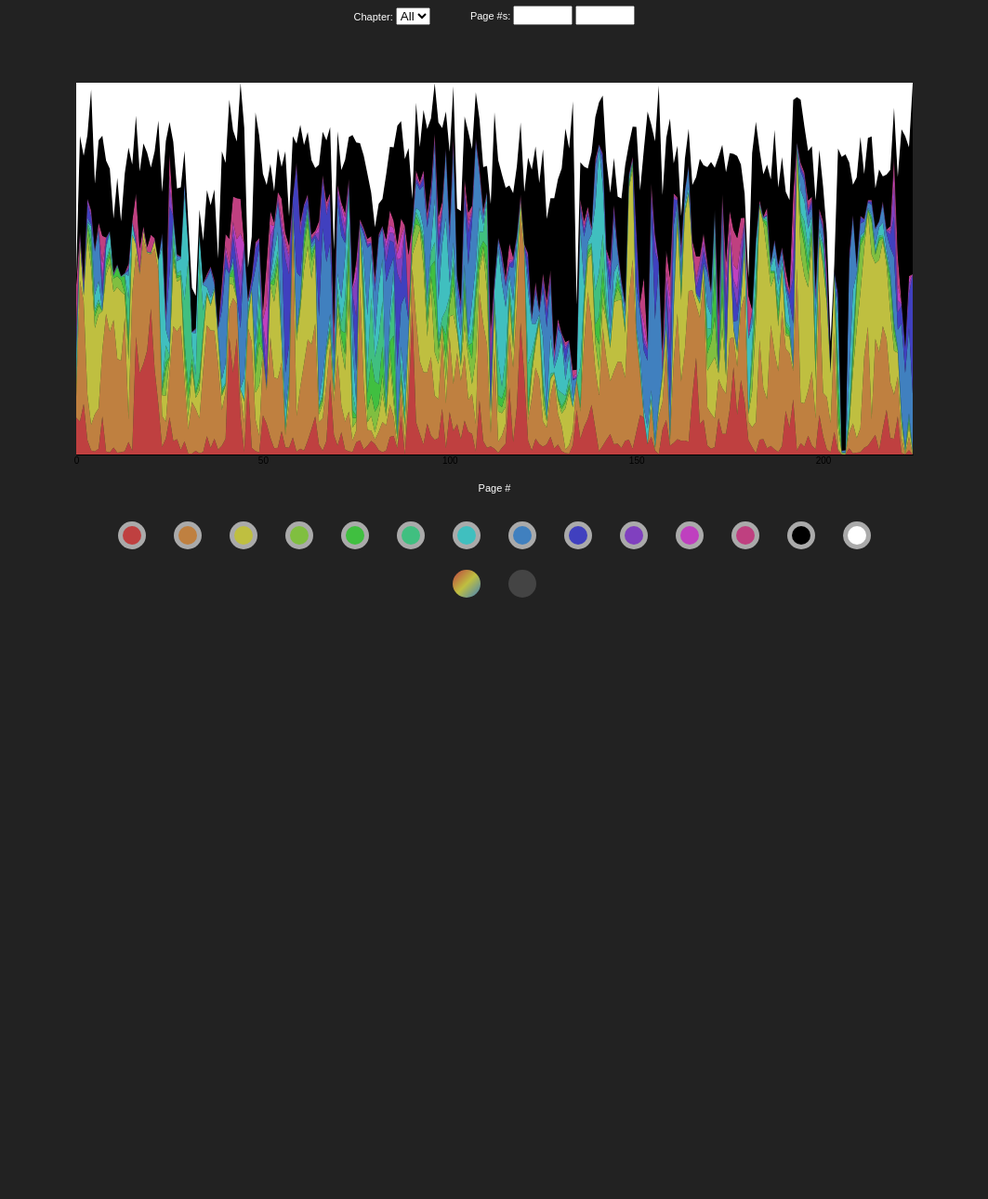
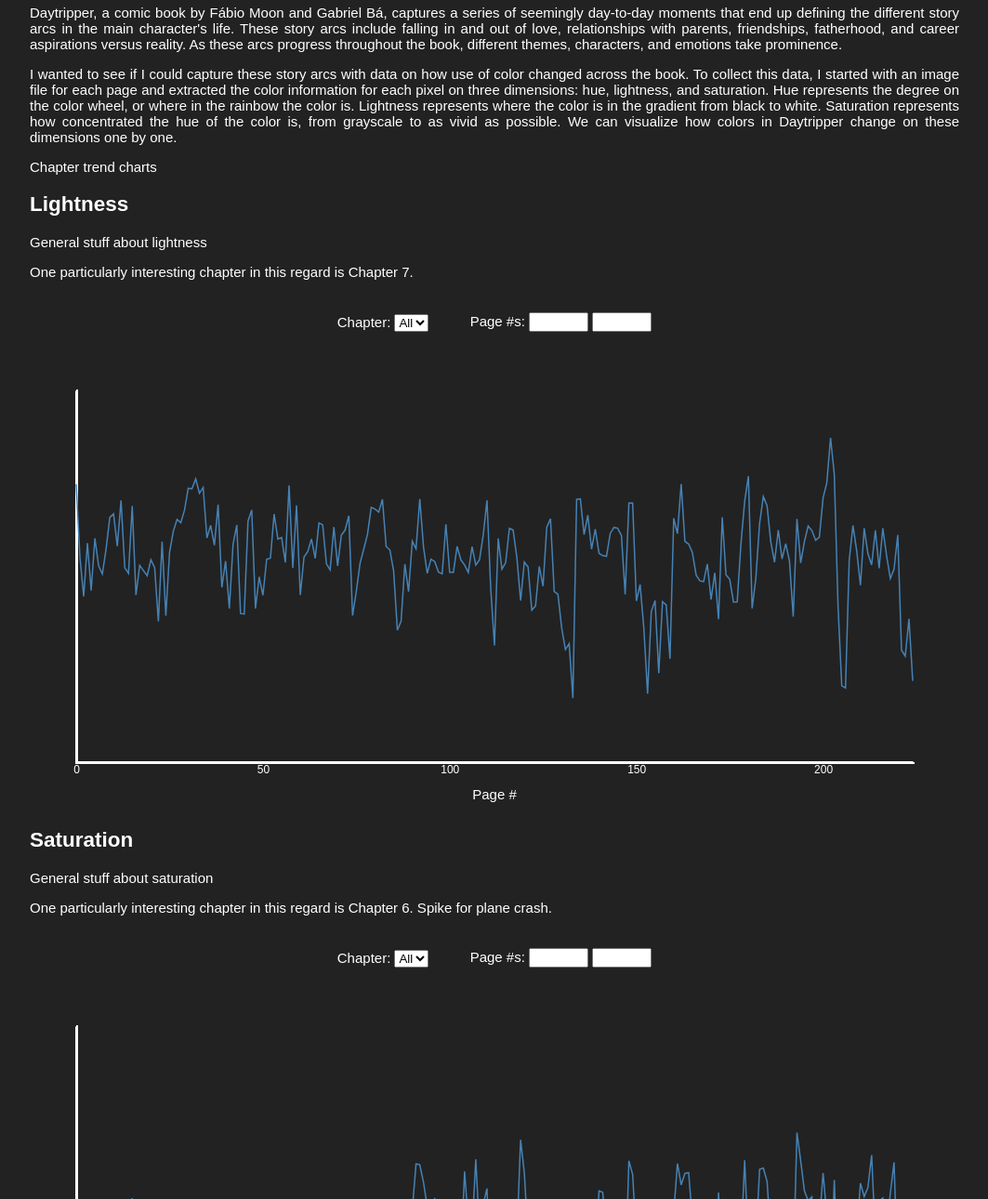
Before and after one commit to askyel/daytripper, a website built with webpack: page docs/index.html in a window 1280 px wide. Shown: the part 69-1359 px from the top of the page at 93% size, without its empty margins (108-1171 px from the left). Before the commit the page ends 800 px from the top, so only its background shows below. Built offline with nearby package versions, Linux system fonts and the light colour scheme.

Commit message:
lightness and saturation charts

```diff
--- a/docs/index.html
+++ b/docs/index.html
@@ -5,16 +5,8 @@
   <script src="https://d3js.org/d3.v3.min.js"></script>
   <script src="https://d3js.org/d3.v4.min.js"></script>
   <script src="https://d3js.org/d3-scale-chromatic.v1.min.js"></script>
+  <title>Daytripper</title>
   <style type="text/css">
-  <title>Poverty in the US by Demographic</title>
-
-  h1 {
-    color: white;
-  }
-
-  h1:hover {
-    color: #50d0ff;
-  }
 
   path:hover {
     cursor: pointer;
@@ -23,7 +15,6 @@
   /* Style for Custom Tooltip */
   div.tooltip {
    	position: absolute;
-  	text-align: center;
     width: auto;
     padding: 10px;
   	font: 12px sans-serif;
@@ -34,28 +25,50 @@
   	pointer-events: none;
   }
 
-  /* Legend Font Style */
   body {
-  	font: 11px sans-serif;
+  	font: 15px sans-serif;
     background-color: #222222;
     color: white;
-    text-align: center;
+    text-align: justify;
     max-width: 1000px;
     margin-left: auto;
     margin-right: auto;
+    padding-bottom: 50px;
   }
 
-  #menu {
+  h1 {
+    text-align: center;
+  }
+
+  .inputs {
     overflow: hidden;
     text-align: center;
     margin-bottom: 10px;
     width: auto;
   }
 
-  #menu .option-group {
+  .inputs .option-group {
     overflow: hidden;
     display: inline-block;
     margin: 20px 20px 0px;
+  }
+
+  .axis path {
+    stroke: white;
+    stroke-width: 3px;
+  }
+
+  .tick line {
+    stroke-width: 2px;
+  }
+
+  .tick text {
+    fill: white;
+    font-size: 12px;
+  }
+
+  .axis-label text {
+    fill: white;
   }
 
 </style>
@@ -63,10 +76,105 @@
 
 <body>
   <div class="header">
-    <h1>Daytripper</h1>
+    <h1>Daytripper: Visualizing Trends in Color</h1>
+
+    <p>
+      Daytripper, a comic book by Fábio Moon and Gabriel Bá, captures a series
+      of seemingly day-to-day moments that end up defining the different story
+      arcs in the main character's life. These story arcs include falling in and
+      out of love, relationships with parents, friendships, fatherhood, and
+      career aspirations versus reality. As these arcs progress throughout the
+      book, different themes, characters, and emotions take prominence.
+    </p>
+
+    <p>
+      I wanted to see if I could capture these story arcs with data on how use
+      of color changed across the book. To collect this data, I started with an
+      image file for each page and extracted the color information for each
+      pixel on three dimensions: hue, lightness, and saturation. Hue represents
+      the degree on the color wheel, or where in the rainbow the color is.
+      Lightness represents where the color is in the gradient from black to
+      white. Saturation represents how concentrated the hue of the color is,
+      from grayscale to as vivid as possible. We can visualize how colors in
+      Daytripper change on these dimensions one by one.
+    </p>
+
+    <p>Chapter trend charts</p>
   </div>
 
-  <div id="menu">
+  <h2>Lightness</h2>
+
+  <p>General stuff about lightness</p>
+
+  <p>One particularly interesting chapter in this regard is Chapter 7.</p>
+
+  <div id="lightness-menu" class="inputs">
+    <div class="option-group">
+      Chapter:
+      <select id="lightness-chapter">
+        <option value="0">All</option>
+        <option value="1">1</option>
+        <option value="2">2</option>
+        <option value="3">3</option>
+        <option value="4">4</option>
+        <option value="5">5</option>
+        <option value="6">6</option>
+        <option value="7">7</option>
+        <option value="8">8</option>
+        <option value="9">9</option>
+        <option value="10">10</option>
+      </select>
+    </div>
+
+    <div class="option-group">
+      Page #s:
+      <input type="number" id="lightness-page-start" name="Start" min="0" max="224">
+      <input type="number" id="lightness-page-end" name="End" min="0" max="224">
+    </div>
+  </div>
+
+  <div id="lightness-chart"></div>
+
+  <h2>Saturation</h2>
+
+  <p>General stuff about saturation</p>
+
+  <p>One particularly interesting chapter in this regard is Chapter 6. Spike for plane crash.</p>
+
+  <div id="saturation-menu" class="inputs">
+    <div class="option-group">
+      Chapter:
+      <select id="saturation-chapter">
+        <option value="0">All</option>
+        <option value="1">1</option>
+        <option value="2">2</option>
+        <option value="3">3</option>
+        <option value="4">4</option>
+        <option value="5">5</option>
+        <option value="6">6</option>
+        <option value="7">7</option>
+        <option value="8">8</option>
+        <option value="9">9</option>
+        <option value="10">10</option>
+      </select>
+    </div>
+
+    <div class="option-group">
+      Page #s:
+      <input type="number" id="saturation-page-start" name="Start" min="0" max="224">
+      <input type="number" id="saturation-page-end" name="End" min="0" max="224">
+    </div>
+  </div>
+
+  <div id="saturation-chart"></div>
+
+  <h2>Hue</h2>
+
+  <p>General stuff about hue. spikes in red towards end.</p>
+
+  <p>Chapter 2 - greens associated with discussions of blackness, water being important</p>
+
+  <div id="menu" class="inputs">
     <div class="option-group">
       Chapter:
       <select id="chapter">
@@ -89,15 +197,13 @@
       <input type="number" id="page-start" name="Start" min="0" max="224">
       <input type="number" id="page-end" name="End" min="0" max="224">
     </div>
-
-
   </div>
 
   <div id="color-menu" class="option-group" />
 
   <div id="chart" />
 
-<script type="text/javascript" src="index.js"></script>
+  <script type="text/javascript" src="index.js"></script>
 
 </body>
 </html>
--- a/docs/index.js
+++ b/docs/index.js
@@ -9,7 +9,7 @@
 var chapterData = {};
 
 var startPage = 0;
-var endPage = numPages - 1;
+var endPage = numPages;
 
 var COLORS = ['red', 'orange', 'yellow', 'yellow-green', 'green', 'teal', 'cyan', 'cyan-blue', 'blue', 'purple', 'magenta', 'pink', 'black', 'white'];
 var colorState = COLORS.map(function(c) { return true; });
@@ -18,18 +18,30 @@
 
 function pageSetup() {
   menuSetup();
+  lMenuSetup();
+  sMenuSetup();
 
   loadData();
 }
 
+function lMenuSetup() {
+  chapterInputSetup("#lightness-chapter", drawLChart);
+  pageInputSetup("#lightness-page", drawLChart);
+}
+
+function sMenuSetup() {
+  chapterInputSetup("#saturation-chapter", drawSChart);
+  pageInputSetup("#saturation-page", drawSChart);
+}
+
 function menuSetup() {
-  chapterInputSetup();
-  pageInputSetup();
+  chapterInputSetup("#chapter", drawColorChart);
+  pageInputSetup("#page", drawColorChart);
   colorMenuSetup();
 }
 
-function chapterInputSetup() {
-  d3.select("#chapter").on("change", function(d) {
+function chapterInputSetup(id, drawChart) {
+  d3.select(id).on("change", function(d) {
     var selectedOption = d3.select(this).property("value");
     var chapter = Number(selectedOption);
 
@@ -81,14 +93,14 @@
   });
 }
 
-function pageInputSetup() {
-  d3.select("#page-start").on("change", function(d) {
+function pageInputSetup(id, drawChart) {
+  d3.select(id + "-start").on("change", function(d) {
     startPage = Number(d3.select(this).property("value"));
     drawChart(pageData, startPage, endPage);
   });
 
-  d3.select("#page-end").on("change", function(d) {
-    endPage = Number(d3.select(this).property("value"));
+  d3.select(id + "-end").on("change", function(d) {
+    endPage = Number(d3.select(this).property("value")) + 1;
     drawChart(pageData, startPage, endPage);
   })
 }
@@ -105,6 +117,7 @@
 
 function colorMenuSetup() {
   d3.select("#color-menu").selectAll(".color-buttons").remove();
+  var gap = 50;
 
   var menu = d3.select("#color-menu")
     .append("svg")
@@ -116,7 +129,7 @@
 
   for (var i in palette) {
     var c = palette[i];
-    var cx = margin.left + (width - 13*60)/2 + i*60;
+    var cx = margin.left + (width - 15*gap)/2 + i*gap;
     var border = "#aaa";
     if (!colorState[i]) {
       border = "#444";
@@ -141,15 +154,15 @@
         .on("click", function(d) {
           colorState[this.id] = !colorState[this.id];
           colorMenuSetup();
-          drawChart(pageData, startPage, endPage);
+          drawColorChart(pageData, startPage, endPage);
         });
   }
 
-  var menu = d3.select("#color-menu")
-    .append("svg")
-    .attr("class", "color-buttons")
-    .attr("width", width + margin.left + margin.right)
-    .attr("height", 50);
+  // var menu = d3.select("#color-menu")
+  //   .append("svg")
+  //   .attr("class", "color-buttons")
+  //   .attr("width", width + margin.left + margin.right)
+  //   .attr("height", 50);
 
   var defs = menu.append("defs");
 
@@ -181,27 +194,27 @@
    menu.append('g')
      .append("circle")
        .attr("id", "all-colors")
-       .attr("cx", margin.left + (width - 60)/2)
+       .attr("cx", margin.left + (width - 15*gap)/2 + 14*gap)
        .attr("cy", 35)
        .attr("r", 15)
        .attr("fill", "url(#gradient)")
        .on("click", function(d) {
          colorState = COLORS.map(function(c) { return true; });
          colorMenuSetup();
-         drawChart(pageData, startPage, endPage);
+         drawColorChart(pageData, startPage, endPage);
        });
 
   menu.append('g')
     .append("circle")
       .attr("id", "no-colors")
-      .attr("cx", margin.left + (width - 60)/2 + 60)
+      .attr("cx", margin.left + (width - 15*gap)/2 + 15*gap)
       .attr("cy", 35)
       .attr("r", 15)
       .attr("fill", "#444")
       .on("click", function(d) {
         colorState = COLORS.map(function(c) { return false; });
         colorMenuSetup();
-        drawChart(pageData, startPage, endPage);
+        drawColorChart(pageData, startPage, endPage);
       });
 }
 
@@ -210,15 +223,73 @@
     pageData = data;
     d3.csv("data/data_chapters2.csv", function (data) {
       chapterData = data;
-      drawChart(pageData, 0, numPages);
-
-      console.log({pageData});
-      console.log({chapterData})
+      drawLChart(pageData, 0, numPages);
+      drawSChart(pageData, 0, numPages);
+      drawColorChart(pageData, 0, numPages);
     });
   });
 }
 
-function drawChart(dataSource, start, end) {
+function drawLChart(dataSource, start, end) {
+  drawLineChart(dataSource, "lightness", start, end);
+}
+
+function drawSChart(dataSource, start, end) {
+  drawLineChart(dataSource, "saturation", start, end);
+}
+
+function drawLineChart(dataSource, feature, start, end) {
+  var data = dataSource.slice(start, end);
+
+  var chart = d3.select("#" + feature + "-chart");
+  chart.selectAll("." + feature + "-svg").remove();
+
+  var svg = chart.append("svg")
+    .attr("class", feature + "-svg")
+    .attr("width", width + margin.left + margin.right)
+    .attr("height", height + margin.top + margin.bottom)
+    .append("g")
+      .attr("transform",
+            "translate(" + margin.left + "," + margin.top + ")");
+
+  // AXES //
+
+  var x = d3.scaleLinear()
+    .domain([ start, end-1 ])
+    .range([ 0, width ]);
+  var xAxis = svg.append("g")
+    .attr("class", "axis")
+    .attr("transform", "translate(0," + height + ")")
+    .call(d3.axisBottom(x).ticks(5).tickSize(0))
+
+  // Add X axis label:
+  svg.append("text")
+      .attr("text-anchor", "middle")
+      .attr("x", width/2)
+      .attr("y", height+40 )
+      .style("fill", "white")
+      .text("Page #");
+
+  // Add Y axis
+  var y = d3.scaleLinear()
+    .domain([ 0, 1 ])
+    .range([ height, 0 ]);
+  svg.append("g")
+    .attr("class", "axis")
+    .call(d3.axisLeft(y).ticks(0).tickSize(0))
+
+  svg.append("path")
+    .datum(data)
+    .attr("fill", "none")
+    .attr("stroke", "steelblue")
+    .attr("stroke-width", 1.5)
+    .attr("d", d3.line()
+      .x(function(d) { return x(d[""]) })
+      .y(function(d) { return y(d[feature]) })
+    )
+}
+
+function drawColorChart(dataSource, start, end) {
   var data = dataSource.slice(start, end);
 
   var chart = d3.select("#chart");
```
